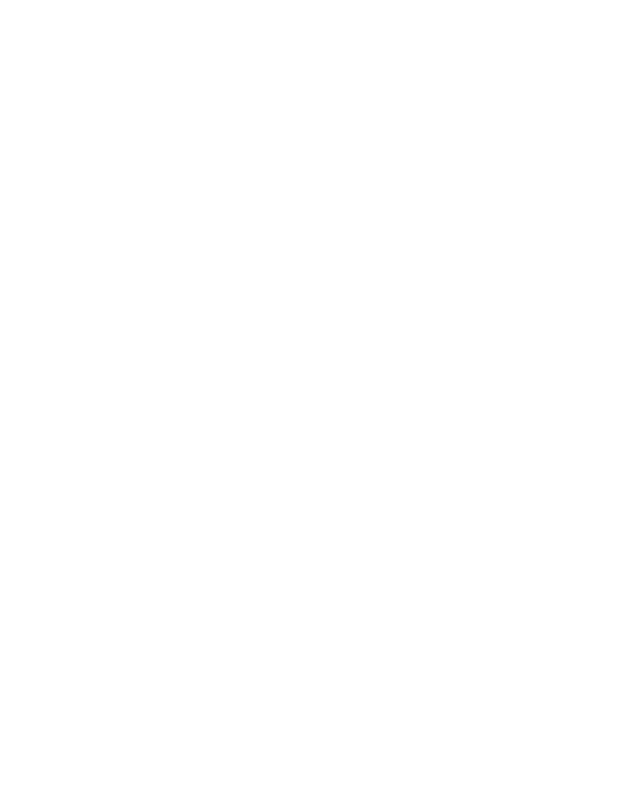
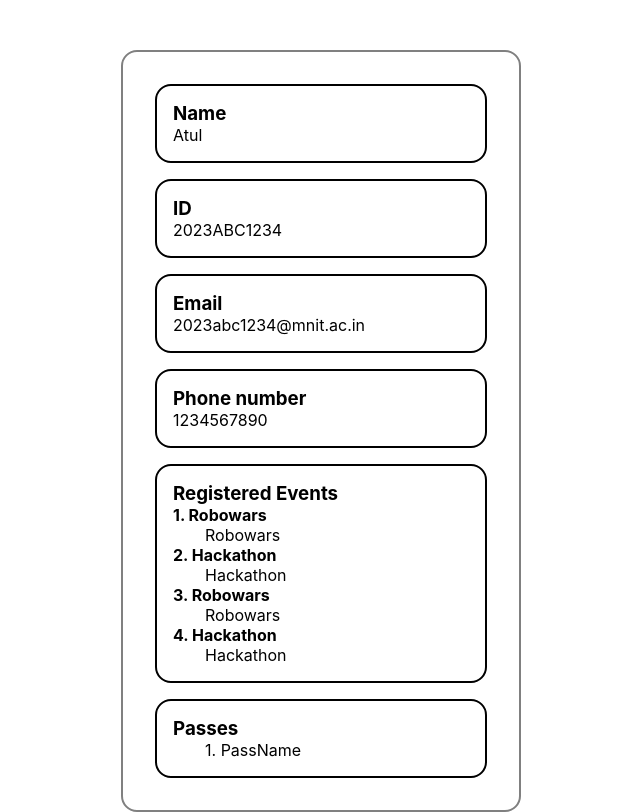
Before and after one commit to hersch17/Login, a React (Create React App) app: page /studentinfo in a window 1280 px wide. Before the commit this address had no page. Shown: the whole page, without its empty margins (319-959 px from the left). Built offline with nearby package versions, Linux system fonts and the light colour scheme.

Commit message:
basic info page

```diff
--- a/src/App.js
+++ b/src/App.js
@@ -5,8 +5,7 @@ import {
   Routes,
 } from "react-router-dom";
 import Login from "./Login.js";
-import GeneralAdmin from "./GeneralAdmin.js";
-import EventAdmin from "./EventAdmin";
+import StudentInfo from "./StudentInfo";
 
 function App() {
   return (
@@ -14,12 +13,8 @@ function App() {
       <Routes>
         <Route path="/" element={<Login />} />
         <Route
-          path="/generaladmin"
-          element={<GeneralAdmin />}
-        />
-        <Route
-          path="/eventadmin"
-          element={<EventAdmin />}
+          path="/studentinfo"
+          element={<StudentInfo />}
         />
       </Routes>
     </BrowserRouter>
--- a/src/EventAdmin.js
+++ /dev/null
@@ -1,59 +0,0 @@
-import React from "react";
-
-const EventAdmin = () => {
-  //response from api
-  let userDetails = {
-    id: "2022ABC1234",
-    phoneno: "1234567890",
-    events: [
-      ["event1", false],
-      ["event2", false],
-      ["event3", false],
-      ["event4", false],
-      ["event5", false],
-    ],
-    passes: ["pass1", "pass2"],
-  };
-  return (
-    <div className="container">
-      <div className="display-grp">
-        <div className="id">
-          <h4>ID</h4>
-          {userDetails.id}
-        </div>
-      </div>
-      <div className="display-grp">
-        <div className="phoneno">
-          <h4>Phone number</h4>
-          {userDetails.phoneno}
-        </div>
-      </div>
-      <div className="display-grp">
-        <div className="events">
-          <h4>Events</h4>
-          {userDetails.events.map((item) => {
-            return (
-              <div key={item}>
-                <input
-                  type="checkbox"
-                  value={true}
-                />
-                {item[0]}
-              </div>
-            );
-          })}
-        </div>
-      </div>
-      <div className="display-grp">
-        <div className="passes">
-          <h4>Passes</h4>
-          {userDetails.passes.map((item) => {
-            return <div key={item}>{item}</div>;
-          })}
-        </div>
-      </div>
-    </div>
-  );
-};
-
-export default EventAdmin;
--- a/src/GeneralAdmin.js
+++ /dev/null
@@ -1,7 +0,0 @@
-import React from "react";
-
-const GeneralAdmin = () => {
-  return <div>general admin</div>;
-};
-
-export default GeneralAdmin;
--- a/src/Login.js
+++ b/src/Login.js
@@ -72,7 +72,7 @@ const EventAdminForm = () => {
   return (
     <div className="event-admin-form">
       <div className="login-form-title">
-        Add Details
+        Enter Details
       </div>
       <div className="login-form-input-grp">
         <label className="login-form-text-label">
@@ -122,7 +122,7 @@ const GeneralAdminForm = () => {
   return (
     <div>
       <div className="login-form-title">
-        Add Details
+        Enter Details
       </div>
       <div className="login-form-input-grp">
         <label className="login-form-text-label">
--- /dev/null
+++ b/src/StudentInfo.js
@@ -0,0 +1,88 @@
+import React from "react";
+import "./styles/info.css";
+
+const StudentInfo = () => {
+  //response from api
+  let userDetails = {
+    name: "Atul",
+    id: "2023ABC1234",
+    email: "2023abc1234@mnit.ac.in",
+    phoneNumber: 1234567890,
+    events: [
+      {
+        name: "Robowars",
+        description: "Robowars",
+      },
+      {
+        name: "Hackathon",
+        description: "Hackathon",
+      },
+      {
+        name: "Robowars",
+        description: "Robowars",
+      },
+      {
+        name: "Hackathon",
+        description: "Hackathon",
+      },
+    ],
+    passes: [{ name: "PassName" }],
+  };
+  return (
+    <div className="container">
+      <div className="display-grp">
+        <div className="name">
+          <h3>Name</h3>
+          {userDetails.name}
+        </div>
+      </div>
+      <div className="display-grp">
+        <div className="id">
+          <h3>ID</h3>
+          {userDetails.id}
+        </div>
+      </div>
+      <div className="display-grp">
+        <div className="id">
+          <h3>Email</h3>
+          {userDetails.email}
+        </div>
+      </div>
+      <div className="display-grp">
+        <div className="phoneno">
+          <h3>Phone number</h3>
+          {userDetails.phoneNumber}
+        </div>
+      </div>
+      <div className="display-grp">
+        <div className="events">
+          <h3>Registered Events</h3>
+          {userDetails.events.map((item, idx) => {
+            return (
+              <div key={item}>
+                <h4>
+                  {idx + 1}. {item.name}
+                </h4>
+                <p>{item.description}</p>
+              </div>
+            );
+          })}
+        </div>
+      </div>
+      <div className="display-grp">
+        <div className="passes">
+          <h3>Passes</h3>
+          {userDetails.passes.map((item, idx) => {
+            return (
+              <div key={item}>
+                {idx + 1}. {item.name}
+              </div>
+            );
+          })}
+        </div>
+      </div>
+    </div>
+  );
+};
+
+export default StudentInfo;
--- /dev/null
+++ b/src/styles/info.css
@@ -0,0 +1,19 @@
+*{
+    margin: 0px;
+}
+.container{
+    padding: 1rem;
+    border-radius: 1rem;
+}
+.display-grp{
+    border: solid 2px black;
+    margin: 1rem;
+    padding: 1rem;
+    border-radius: 1rem;
+}
+.events p{
+    text-indent: 2rem;
+}
+.passes div{
+    text-indent: 2rem;
+}
```
